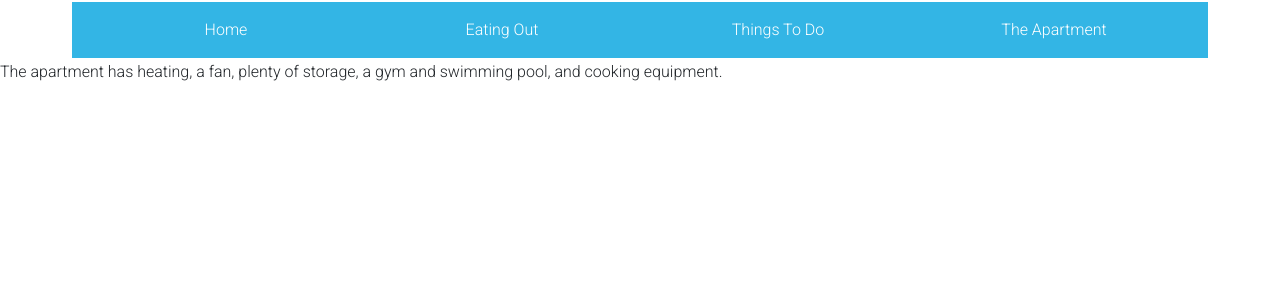
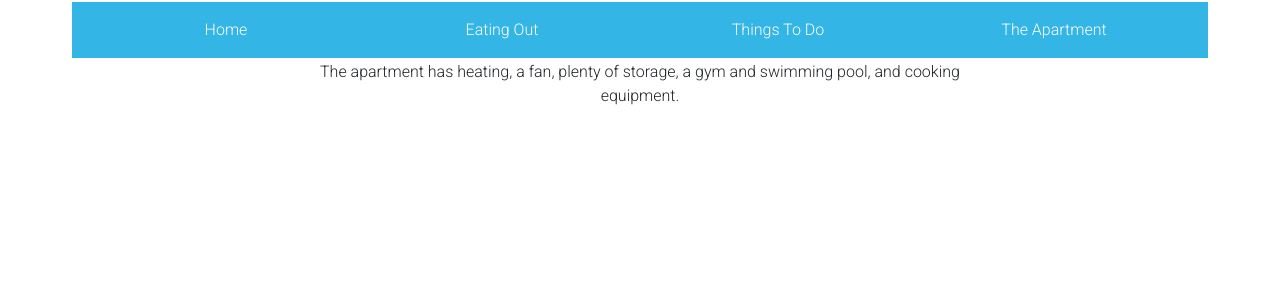
Before and after one commit to ravintpillai/airbnb_greet, a React (Create React App) app: page /apartment in a window 1280 px wide. Shown: the top 300 px of the page. Built offline with nearby package versions, Linux system fonts and the light colour scheme.

Commit message:
refactor folkders and center text

```diff
--- a/src/Apartment.js
+++ /dev/null
@@ -1,7 +0,0 @@
-import React, {Component} from 'react';
-
-export class Apartment extends Component {
-    render(){
-        return <p>The apartment has heating, a fan, plenty of storage, a gym and swimming pool, and cooking equipment.</p>
-    }
-}
--- a/src/App.css
+++ b/src/App.css
@@ -22,6 +22,14 @@
   width: 50%;
 }
 
+.headline-text {
+  display: block;
+  margin-left: auto;
+  margin-right: auto;
+  width: 50%;
+  text-align: center;
+}
+
 .Welcome {
   text-align: center;
   font-size: calc(10px + 2vmin);
--- a/src/App.js
+++ b/src/App.js
@@ -1,11 +1,11 @@
 import React, { Component } from 'react';
 import './App.css';
 import {BrowserRouter as Router, Route} from 'react-router-dom';
-import {Landing} from './Landing';
-import {Eating} from './Eating'
-import {ToDo} from './ToDo'
-import {Apartment} from './Apartment'
-import gridExamplesPage from './gridExamples';
+import {Landing} from './Sections/Landing';
+import {Eating} from './Sections/Eating'
+import {ToDo} from './Sections/ToDo'
+import {Apartment} from './Sections/Apartment'
+import header from './header';
 
 
 class App extends Component {
@@ -14,7 +14,7 @@ class App extends Component {
       <Router>
       <div>
         <div className="App">
-          {gridExamplesPage()}
+          {header()}
         </div>
         <Route exact path="/" component={Landing} />
         <Route exact path="/eating" component={Eating} />
--- /dev/null
+++ b/src/Sections/Apartment.js
@@ -0,0 +1,8 @@
+import React, {Component} from 'react';
+import '../App.css';
+
+export class Apartment extends Component {
+    render(){
+        return <p className="headline-text">The apartment has heating, a fan, plenty of storage, a gym and swimming pool, and cooking equipment.</p>
+    }
+}
--- a/src/Eating.js
+++ b/src/Sections/Eating.js
@@ -1,7 +1,8 @@
 import React, {Component} from 'react';
+import '../App.css';
 
 export class Eating extends Component {
     render(){
-        return <p>Eating out is easy to do!</p>
+        return <p className="headline-text">Eating out is easy to do!</p>
     }
 }
--- a/src/Landing.js
+++ b/src/Sections/Landing.js
@@ -1,6 +1,6 @@
 import React, { Component } from 'react';
-import './App.css';
-import Welcome from './Welcome'
+import '../App.css';
+import Welcome from '../Welcome'
 
 
 export class Landing extends Component {
--- a/src/ToDo.js
+++ b/src/Sections/ToDo.js
@@ -2,6 +2,6 @@ import React, {Component} from 'react';
 
 export class ToDo extends Component {
     render(){
-        return <p>There are many things to do in London!</p>
+        return <p className="headline-text">There are many things to do in London!</p>
     }
 }
--- a/src/gridExamples.js
+++ b/src/header.js
@@ -3,7 +3,7 @@ import {BrowserRouter as Router, NavLink, Route} from 'react-router-dom';
 import { MDBContainer, MDBRow, MDBCol } from "mdbreact";
 import './index.css';
 
-const gridExamplesPage = () => {
+const header = () => {
   return (
     <MDBContainer>
         <MDBRow className = "header-row">
@@ -16,4 +16,4 @@ const gridExamplesPage = () => {
   );
 }
 
-export default gridExamplesPage;
+export default header;
--- a/src/index.js
+++ b/src/index.js
@@ -9,9 +9,7 @@ import App from './App';
 import * as serviceWorker from './serviceWorker';
 
 ReactDOM.render(
-    <BrowserRouter>
         <App />
-    </BrowserRouter>
     , document.getElementById('root'));
 
 // If you want your app to work offline and load faster, you can change
```
